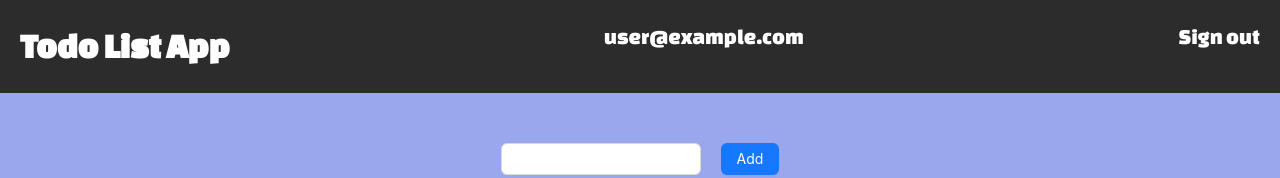
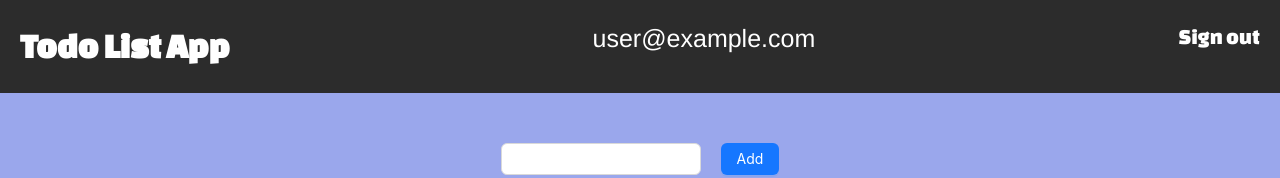
Before and after one commit to Shamil1001/todo-app, a React (Vite) app: page /todo in a window 1280 px wide. Shown: the top 178 px of the page. Built offline with nearby package versions, Linux system fonts and the light colour scheme; no server answers; the database is empty; sample sign-in values are in the browser's storage.

Commit message:
404 error fixing test

```diff
--- a/src/components/navbar.css
+++ b/src/components/navbar.css
@@ -27,3 +27,9 @@
   font-size: 22px;
   cursor: pointer;
 }
+
+.userEmail{
+  color: white;
+  font-size: 25px;
+  font-family:'Franklin Gothic Medium', 'Arial Narrow', Arial, sans-serif;
+}
--- a/src/components/secondPageNav.tsx
+++ b/src/components/secondPageNav.tsx
@@ -15,7 +15,7 @@ export default function SecondPageNavbar({
       <div className="nav_title">
         {/* <Link to="/" style={{ textDecoration: "none" }}> */}
         <p className="todo_title">Todo List App</p>
-        <p className="sign_out">{userEmail}</p>
+        <p className="userEmail">{userEmail}</p>
         <p onClick={handleSignOut} className="sign_out">
           Sign out
         </p>
```
Also changed, not shown: versel.json (+10 -4 lines).
